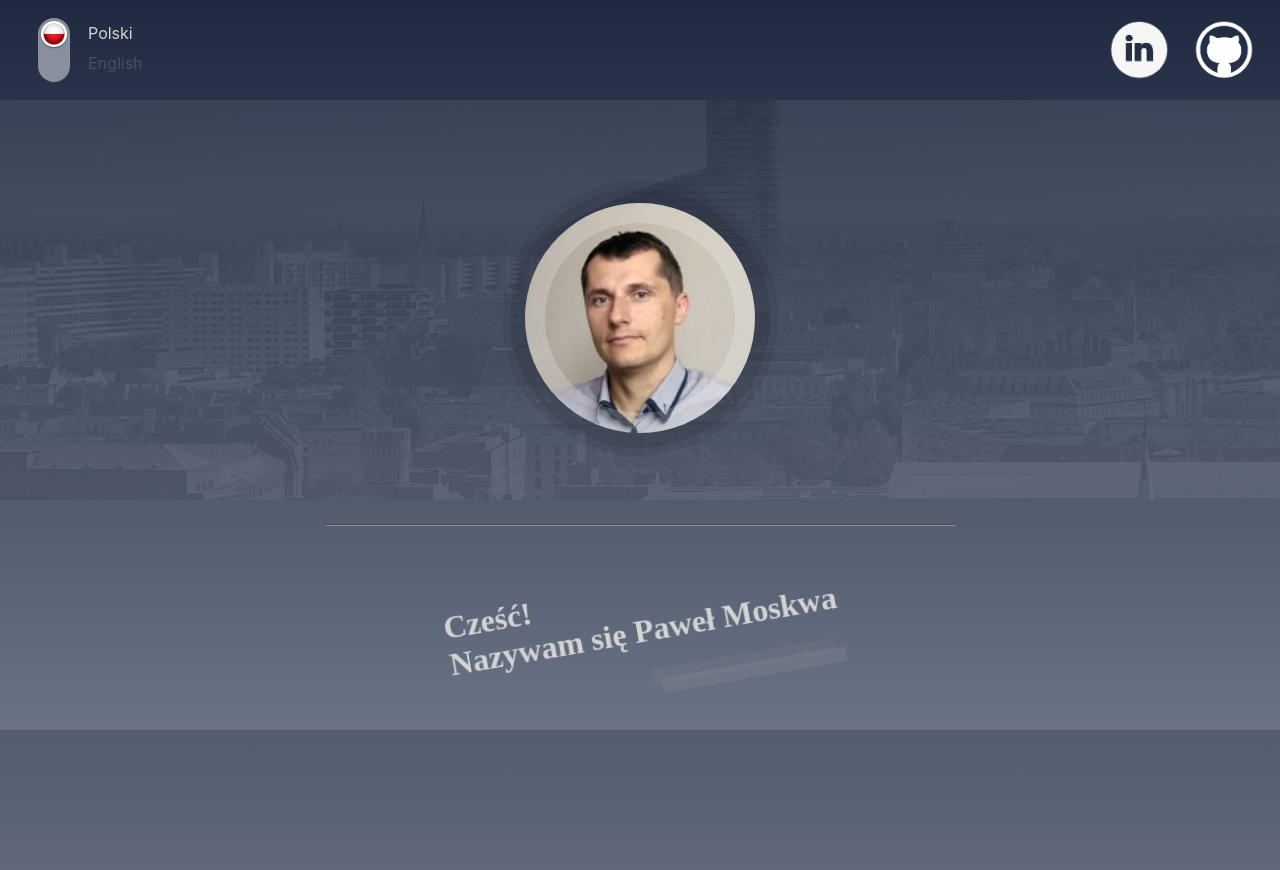
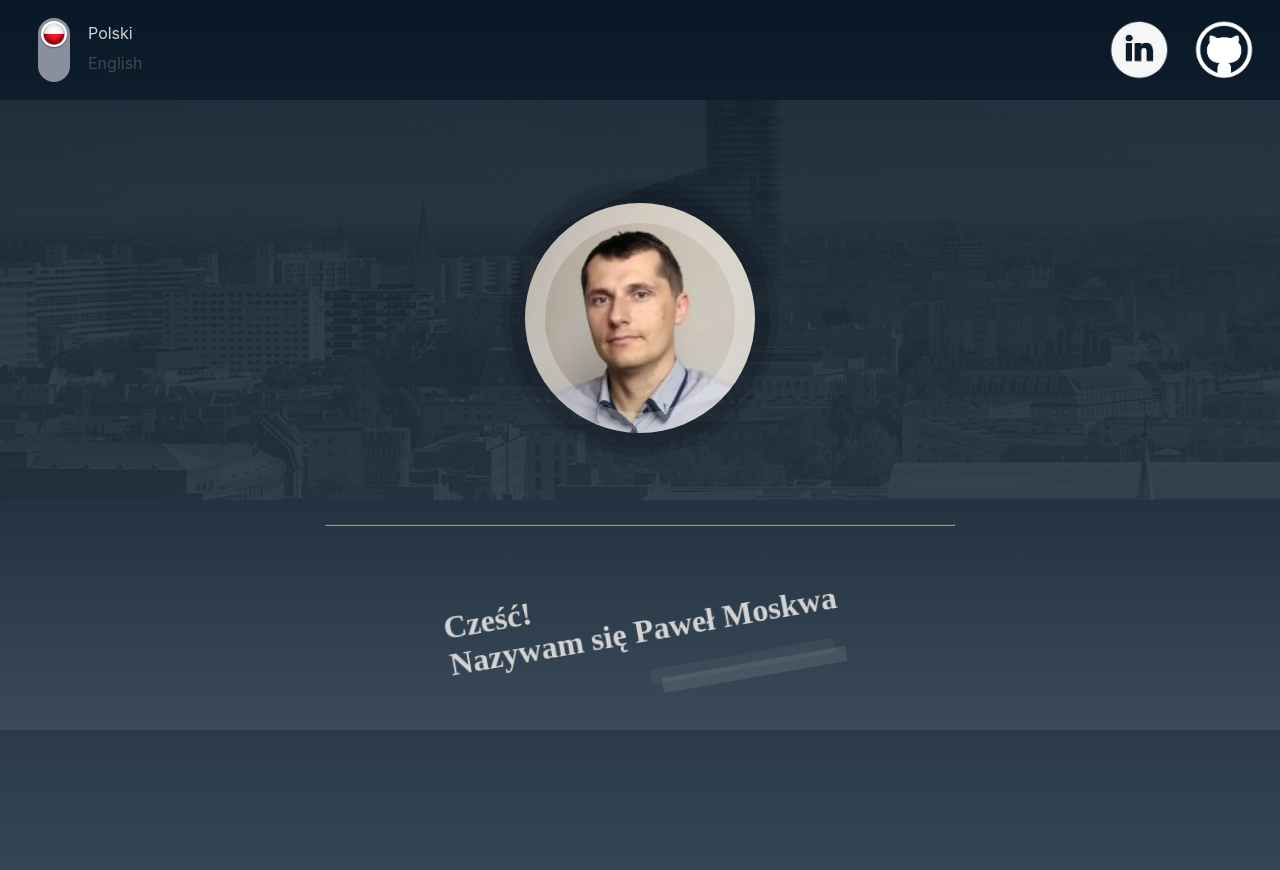
Before and after one commit to PMos0011/personal-web, a React (Create React App) app: page / in a window 1280 px wide. Shown: the top 870 px of the page. Built offline with nearby package versions, Linux system fonts and the light colour scheme.

Commit message:
color scheme chanched

```diff
--- a/src/App.css
+++ b/src/App.css
@@ -1,7 +1,7 @@
 
 .App-container {
-  background-color: #1F2940;
-  background: linear-gradient(180deg, rgba(31,41,64,1) 0%, rgba(101,109,128,1) 70%, rgba(137,143,157,1) 100%);
+  background-color: #091826;
+  background: linear-gradient(180deg, rgba(9,24,38,1) 0%, rgba(34,49,63,1) 50%, rgba(82,99,116,1) 100%);
   min-height: 100vh;
 
   color: white;
--- a/src/components/content/about-me-style.css
+++ b/src/components/content/about-me-style.css
@@ -44,7 +44,7 @@ h2{
 .about-me-card{
   margin-top: 10vh;
   height: 30vh;
-  background-color: rgba(31,41,64,0.3);
+  background-color: rgba(9,24,38,0.3);
 
 }
 
--- a/src/components/content/my-image-style.css
+++ b/src/components/content/my-image-style.css
@@ -43,7 +43,7 @@
 .external-radius-div {
   width: 260px;
   height: 260px;
-  border: 8px solid rgba(0, 0, 0, 0.07);
+  border: 8px solid rgba(0, 0, 0, 0.1);
   border-radius: 50%;
   position: absolute;
 }
@@ -52,7 +52,7 @@
   margin-top:8px;
   width: 230px;
   height: 230px;
-  border: 15px solid rgba(0, 0, 0, 0.15);
+  border: 15px solid rgba(0, 0, 0, 0.2);
   border-radius: 50%;
   position: absolute;
 }
@@ -61,7 +61,7 @@
   margin-top: 23px;
   width: 190px;
   height: 190px;
-  border: 20px solid rgba(255, 255, 255, 0.2);
+  border: 20px solid rgba(255, 255, 255, 0.25);
   border-radius: 50%;
   position: absolute;
   background-image: url("../../images/me.jfif");
--- a/src/components/header/header.js
+++ b/src/components/header/header.js
@@ -39,13 +39,13 @@ const Header = (props) => {
                 </div>
                 <a href="https://www.linkedin.com/in/pawe%C5%82-moskwa-835bab186/"
                     target="_blank"
-                    rel="noopener"
+                    rel="noopener noreferrer"
                     title="LinkedIn">
                     <div className="icon-div" style={linkedIn} />
                 </a>
                 <a href="https://github.com/PMos0011"
-                    target="blank"
-                    rel="noopener"
+                    target="_blank"
+                    rel="noopener noreferrer"
                     title="GitHub">
                     <div className="icon-div" style={github} />
                 </a>
```
